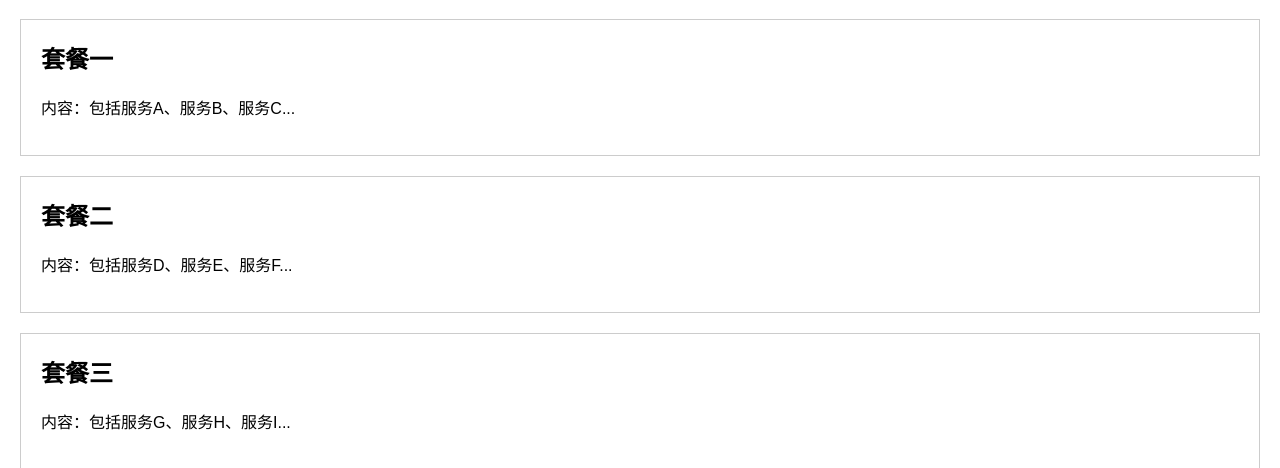
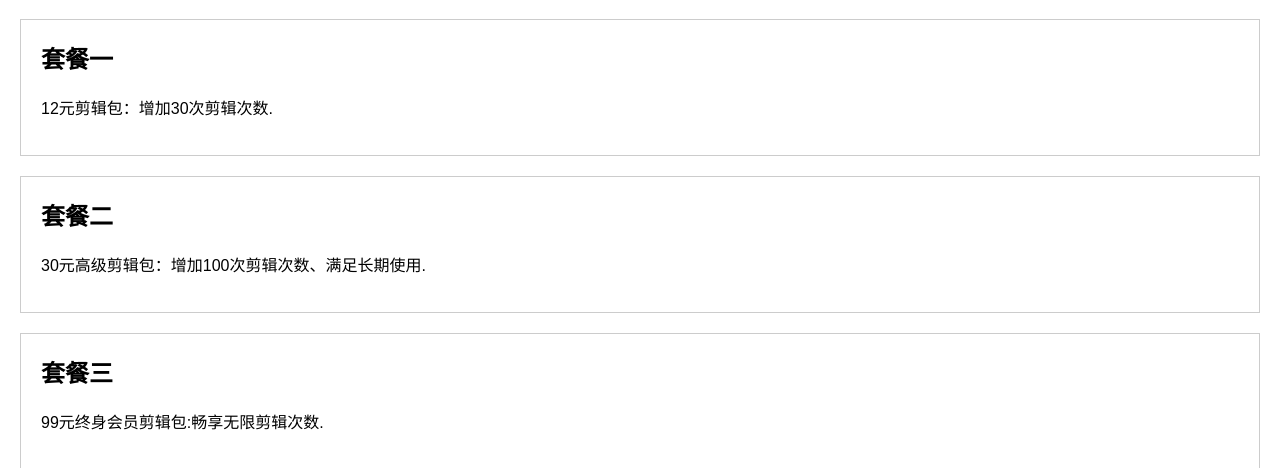
Before and after one commit to shelter125/english-corner, a plain HTML site: page index.html in a window 1280 px wide. Shown: the part 70-538 px from the top of the page. Drawn offline with Linux system fonts and the light colour scheme.

Commit message:
Update index.html

```diff
--- a/index.html
+++ b/index.html
@@ -14,15 +14,15 @@
     <h1>欢迎来到我的个人网页</h1>
     <div class="package">
         <h2>套餐一</h2>
-        <p>内容：包括服务A、服务B、服务C...</p>
+        <p>12元剪辑包：增加30次剪辑次数.</p>
     </div>
     <div class="package">
         <h2>套餐二</h2>
-        <p>内容：包括服务D、服务E、服务F...</p>
+        <p>30元高级剪辑包：增加100次剪辑次数、满足长期使用.</p>
     </div>
     <div class="package">
         <h2>套餐三</h2>
-        <p>内容：包括服务G、服务H、服务I...</p>
+        <p>99元终身会员剪辑包:畅享无限剪辑次数.</p>
     </div>
 </body>
 </html>
```
